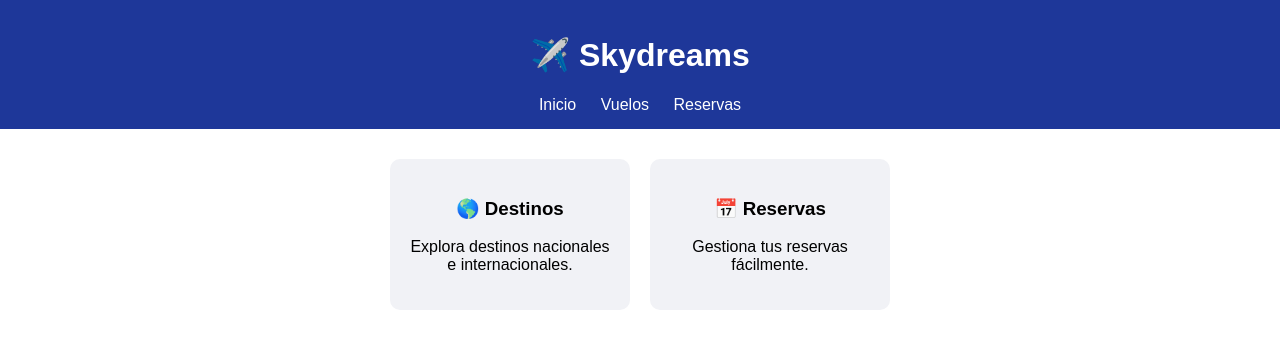
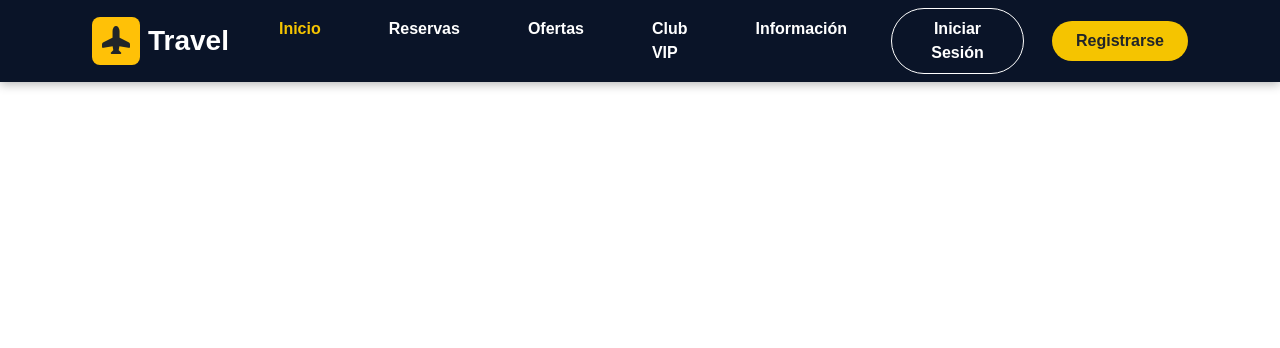
Before and after one commit to joseDavid30/Skydreams, a plain HTML site: page index.html in a window 1280 px wide. Drawn offline with nearby package versions, Linux system fonts and the light colour scheme.

Commit message:
conexión css, nadvar closes #56

```diff
--- /dev/null
+++ b/css/index.css
@@ -0,0 +1,43 @@
+/* ====================== NAVBAR - Primer Commit ====================== */
+
+.navbar {
+    background-color: #0a1428 !important;
+    box-shadow: 0 2px 10px rgba(0, 0, 0, 0.3);
+}
+
+/* Logo */
+.navbar-brand {
+    font-size: 1.8rem;
+}
+
+/* Enlaces del menú */
+.nav-link {
+    color: white !important;
+    transition: color 0.3s;
+}
+
+.nav-link:hover,
+.nav-link.active {
+    color: #f5c400 !important;
+}
+
+/* Botones */
+.btn-outline-light {
+    border-color: white;
+    color: white;
+}
+
+.btn-outline-light:hover {
+    background-color: white;
+    color: #0a1428;
+}
+
+.btn-warning {
+    background-color: #f5c400;
+    border: none;
+}
+
+.btn-warning:hover {
+    background-color: #ffd700;
+    transform: translateY(-2px);
+}
--- a/index.html
+++ b/index.html
@@ -1,35 +1,56 @@
 <!DOCTYPE html>
-<html lang="en">
+<html lang="es">
 <head>
     <meta charset="UTF-8">
     <meta name="viewport" content="width=device-width, initial-scale=1.0">
-    <title>SkyDreams</title>
-    <link rel="stylesheet" href="css/styles.css">
+    <title>Travel</title>
+
+    <!-- Bootstrap 5.3 -->
+    <link href="https://cdn.jsdelivr.net/npm/bootstrap@5.3.3/dist/css/bootstrap.min.css" rel="stylesheet">
+    <link href="https://cdn.jsdelivr.net/npm/bootstrap-icons@1.11.3/font/bootstrap-icons.min.css" rel="stylesheet">
+
+    <!-- Tu archivo CSS -->
+    <link href="css/index.css" rel="stylesheet">
+    <link href="css/styles.css" rel="stylesheet">
 </head>
 <body>
-    <header>
-        <h1>✈️ Skydreams</h1>
-        <nav>
-            <a href="#">Inicio</a>
-            <a href="#">Vuelos</a>
-            <a href="#">Reservas</a>
-        </nav>
-    </header>
 
+    <!-- NAVBAR -->
+    <nav class="navbar navbar-expand-lg navbar-dark sticky-top">
+        <div class="container">
+            <!-- Logo -->
+            <a class="navbar-brand d-flex align-items-center" href="#">
+                <div class="bg-warning text-dark rounded-3 p-2 me-2 d-flex align-items-center justify-content-center" style="width: 48px; height: 48px;">
+                    <i class="bi bi-airplane-fill fs-3"></i>
+                </div>
+                <span class="fw-bold fs-3">Travel</span>
+            </a>
 
-    <section class="cards">
-        <div class="card">
-            <h3>🌎 Destinos</h3>
-            <p>Explora destinos nacionales e internacionales.</p>
+            <!-- Botón móvil -->
+            <button class="navbar-toggler" type="button" data-bs-toggle="collapse" data-bs-target="#navbarNav">
+                <span class="navbar-toggler-icon"></span>
+            </button>
+
+            <!-- Menú -->
+            <div class="collapse navbar-collapse" id="navbarNav">
+                <ul class="navbar-nav mx-auto mb-2 mb-lg-0">
+                    <li class="nav-item"><a class="nav-link active fw-semibold px-4" href="#">Inicio</a></li>
+                    <li class="nav-item"><a class="nav-link fw-semibold px-4" href="#">Reservas</a></li>
+                    <li class="nav-item"><a class="nav-link fw-semibold px-4" href="#">Ofertas</a></li>
+                    <li class="nav-item"><a class="nav-link fw-semibold px-4" href="#">Club VIP</a></li>
+                    <li class="nav-item"><a class="nav-link fw-semibold px-4" href="#">Información</a></li>
+                </ul>
+
+                <!-- Botones de sesión -->
+                <div class="d-flex align-items-center gap-2">
+                    <a href="#" class="btn btn-outline-light rounded-pill px-4 py-2 fw-semibold">Iniciar Sesión</a>
+                    <a href="#" class="btn btn-warning rounded-pill px-4 py-2 fw-bold text-dark">Registrarse</a>
+                </div>
+            </div>
         </div>
+    </nav>
 
-
-
-        <div class="card">
-            <h3>📅 Reservas</h3>
-            <p>Gestiona tus reservas fácilmente.</p>
-        </div>
-    </section>
-    <script src="js/app.js"></script>
+    <!-- Bootstrap JS -->
+    <script src="https://cdn.jsdelivr.net/npm/bootstrap@5.3.3/dist/js/bootstrap.bundle.min.js"></script>
 </body>
 </html>
```
